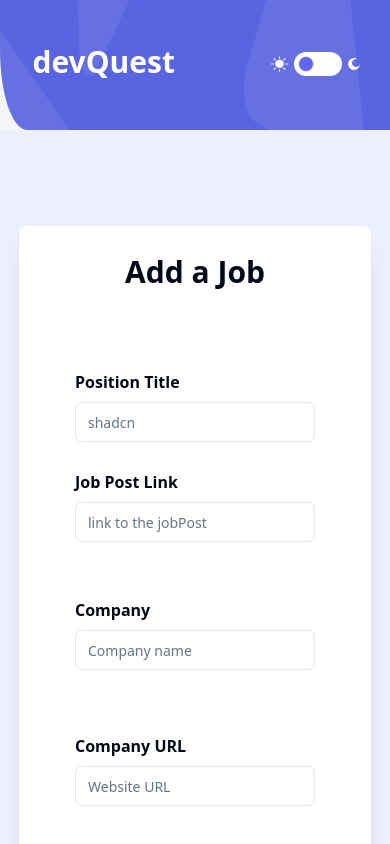
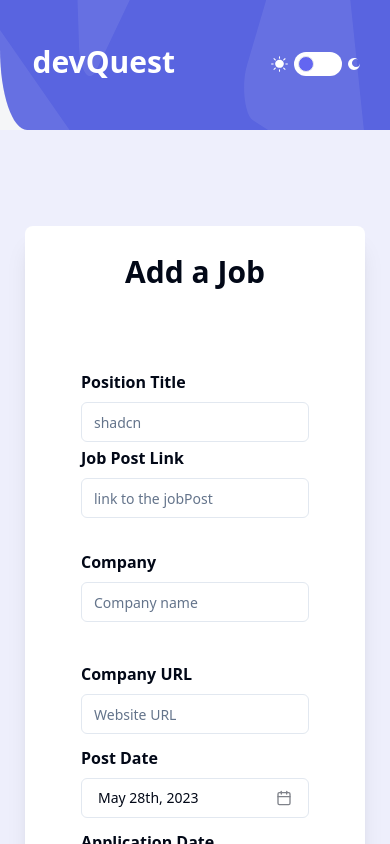
Before and after one commit to yosief14/dev-quest, a Next.js app: page /add-job in a window 390 px wide. Shown: the top 844 px of the page. Built offline with nearby package versions, Linux system fonts and the light colour scheme.

Commit message:
Added Skeleton while form submits, fixed flexbox bugs, added mobile view

```diff
--- a/app/add-job/AddJobForm.tsx
+++ b/app/add-job/AddJobForm.tsx
@@ -24,11 +24,9 @@ import {
 } from '@/components/ui/form'
 import { Input } from '@/components/ui/input'
 import { Textarea } from "@/components/ui/textarea"
-import SignOutButton from "@/components/SignOut"
 import { useToast } from "@/components/ui/use-toast"
 import { addJob } from "@/db/services/jobs"
 import { useState } from "react"
-import { is } from "drizzle-orm"
 const formSchema = z.object({
     company: z.string().min(3).max(50),
     companySite: z.string().url(),
@@ -64,9 +62,10 @@ export default function AddJob() {
         const result = true
         let toastMessage = {} as any
         if (result) {
+            form.reset()
             toastMessage = {
-                title: "Job Added",
-                description: "Your job has been added",
+                title: `${values.positionTitle} added`,
+                description: "Your job has been added! Check it out in the jobs page",
                 variant: "success",
             }
         }
@@ -84,11 +83,11 @@ export default function AddJob() {
     }
 
     return (
-        <Form {...form}>
-            {submitting ? <JobFormSkeleton /> :
+        submitting ? <JobFormSkeleton /> :
 
-                <form onSubmit={form.handleSubmit(onSubmit)} className="flex flex-col rounded-lg space-y-10 relative md:w-[700px] ">
-                    <div className="grid grid-cols-1 sm:grid-cols-2 gap-7">
+            <Form {...form}>
+                <form onSubmit={form.handleSubmit(onSubmit)} className="flex flex-col rounded-lg relative w-full md:w-[700px] ">
+                    <div className="grid grid-cols-1 sm:grid-cols-2 gap-1">
                         <FormField
                             control={form.control}
                             name='positionTitle'
@@ -158,7 +157,7 @@ export default function AddJob() {
                                                 <Button
                                                     variant={"outline"}
                                                     className={cn(
-                                                        "w-[240px] pl-3 text-left font-normal",
+                                                        "  text-left font-normal",
                                                         !field.value && "text-muted-foreground"
                                                     )}
                                                 >
@@ -201,7 +200,7 @@ export default function AddJob() {
                                                 <Button
                                                     variant={"outline"}
                                                     className={cn(
-                                                        "w-[240px] pl-3 text-left font-normal",
+                                                        "pl-3 text-left font-normal",
                                                         !field.value && "text-muted-foreground"
                                                     )}
                                                 >
@@ -265,10 +264,8 @@ export default function AddJob() {
                             </FormItem>
                         )}
                     />
-                    <Button type="submit" className="w-52 text-lg self-center">Submit</Button>
+                    <Button type="submit" className="w-52 mt-10 text-lg self-center">Submit</Button>
                 </form>
-            }
-            <button onClick={() => setSubmitting(!submitting)}>change view</button>
-        </Form>
+            </Form>
     )
 }
--- a/app/add-job/JobFormSkeleton.tsx
+++ b/app/add-job/JobFormSkeleton.tsx
@@ -2,15 +2,17 @@ import { Skeleton } from "@/components/ui/skeleton";
 
 export default function JobFormSkeleton() {
     return (
-        <div className="flex flex-col rounded-lg space-y-10 relative h-[744px] md:w-[700px]">
-            <div className="grid grid-cols-1 sm:grid-cols-2 gap-7">
-                <Skeleton className="h-4 w-[250px]" />
-                <Skeleton className="h-4 w-[200px]" />
-                <Skeleton className="h-4 w-[250px]" />
-                <Skeleton className="h-4 w-[250px]" />
-                <Skeleton className="h-4 w-[200px]" />
-                <Skeleton className="h-4 w-[200px]" />
+        <div className="flex flex-col rounded-lg relative h-[576px] w-11/12 sm:w-[542px] gap-10 md:w-[700px]">
+            <div className="grid grid-cols-1 sm:grid-cols-2 gap-12 h-fit md:h-[312px] md:gap-7">
+                <Skeleton className="sm:h-10 h-12 " />
+                <Skeleton className="sm:h-10 h-12 " />
+                <Skeleton className="sm:h-10 h-12 " />
+                <Skeleton className="sm:h-10 h-12 " />
+                <Skeleton className="sm:h-10  h-12" />
+                <Skeleton className="sm:h-10 h-12 " />
             </div>
+            <Skeleton className="sma:h-9 h-12 " />
+            <Skeleton className="h-20" />
         </div>
     )
 }
```
